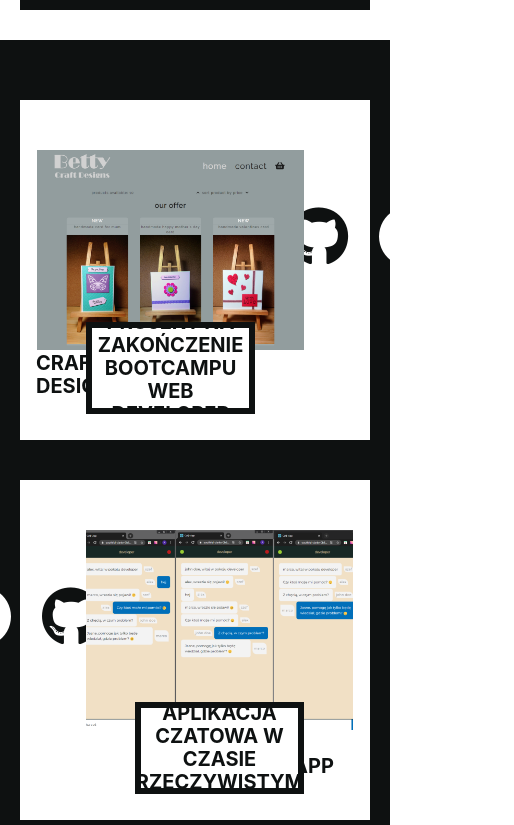
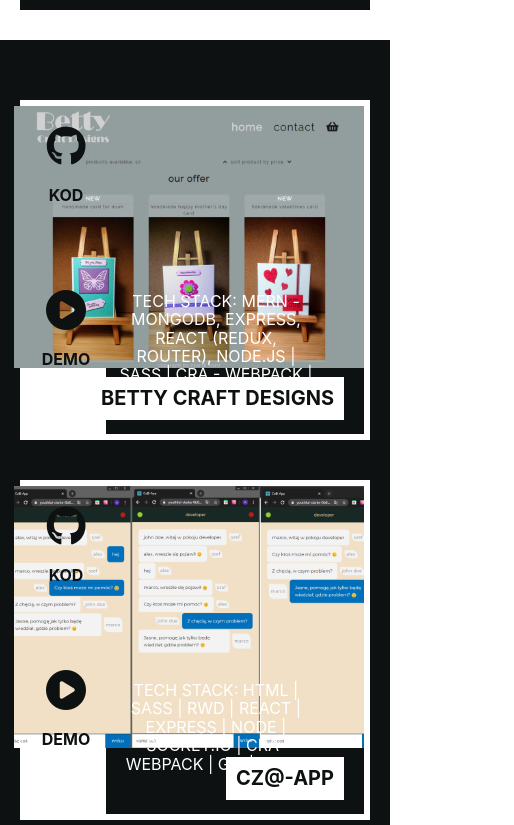
Before and after one commit to Zyar3k/portfolio-2020, a React (Create React App) app: page / in a window 390 px wide. Shown: the part 4259-5084 px from the top of the page, 514 px wide, since content can reach past the window. Built offline with nearby package versions, Linux system fonts and the light colour scheme.

Commit message:
Add tablet portfolio view

```diff
--- a/src/components/views/Portfolio/Portfolio.scss
+++ b/src/components/views/Portfolio/Portfolio.scss
@@ -23,6 +23,7 @@
         text-decoration: none;
         transition: $transition;
         top: 100px;
+        z-index: 2;
 
         i {
           transform: scale(1.5);
@@ -76,8 +77,8 @@
 
     .projectTitle {
       position: absolute;
-      right: 200px;
-
+      right: 100px;
+      z-index: 1;
       transition: $transition;
       bottom: 26px;
       text-transform: uppercase;
@@ -93,6 +94,7 @@
       background: $clrLight;
       color: $clrDark;
       font-size: 20px;
+      font-size: 18px;
       width: 50%;
       height: 92px;
       transition: $transition;
@@ -133,7 +135,6 @@
           }
           &:last-of-type {
             flex-direction: row-reverse;
-
             left: -150px;
           }
         }
@@ -145,7 +146,7 @@
 
       .projectTitle {
         right: unset;
-        left: 200px;
+        left: 100px;
       }
 
       .desc {
@@ -224,3 +225,153 @@
     }
   }
 }
+
+@media (max-width: 992px) {
+  .portfolioContent {
+    .projectBox {
+      .boxLeft {
+        width: 80px;
+        flex-direction: column;
+        justify-content: space-evenly;
+
+        a {
+          color: $clrDark;
+          flex-direction: column;
+          height: 50%;
+          justify-content: center;
+          width: 100%;
+          position: unset;
+          text-decoration: none;
+          text-align: center;
+
+          i {
+            transform: unset;
+            width: unset;
+            padding: 20px 0;
+          }
+
+          p {
+            font-size: 16px;
+            flex: 1;
+            display: unset;
+            opacity: 1;
+          }
+
+          &:first-of-type {
+            flex-direction: column;
+            right: 0;
+          }
+          &:last-of-type {
+            right: unset;
+            color: $clrDark;
+          }
+        }
+      }
+
+      img {
+        top: 0;
+
+        right: 0;
+        display: unset;
+        height: 80%;
+      }
+
+      .projectTitle {
+        right: 20px;
+        bottom: 14px;
+        padding: 10px;
+        display: flex;
+        justify-content: flex-start;
+        align-items: center;
+        height: unset;
+        width: unset;
+      }
+
+      .desc {
+        background: $clrDark;
+        color: $clrLight;
+        font-size: 16px;
+        width: 220px;
+        height: 100%;
+        position: unset;
+        padding: 4px;
+        :first-child {
+          height: 50%;
+        }
+        :last-child {
+          height: 50%;
+          opacity: 1;
+        }
+      }
+
+      &.even {
+        flex-direction: row;
+        .boxLeft {
+          a {
+            &:first-of-type {
+              flex-direction: column;
+              left: unset;
+            }
+            &:last-of-type {
+              flex-direction: column;
+              left: unset;
+            }
+          }
+        }
+
+        img {
+          left: unset;
+        }
+
+        .projectTitle {
+          right: 20px;
+          left: unset;
+        }
+
+        .desc {
+          right: unset;
+          :last-child {
+            opacity: 1;
+          }
+        }
+      }
+    }
+
+    .projectBox:hover {
+      img {
+        height: 80%;
+      }
+      .projectTitle {
+        right: 20px;
+      }
+
+      .desc {
+        height: 100%;
+        bottom: unset;
+        left: unset;
+        :last-child {
+          height: 50%;
+        }
+      }
+
+      &.even {
+        a {
+          &:first-of-type {
+            left: unset;
+          }
+          &:last-of-type {
+            left: unset;
+          }
+        }
+        img {
+          left: unset;
+        }
+
+        .projectTitle {
+          left: unset;
+          right: 20px;
+        }
+      }
+    }
+  }
+}
```
